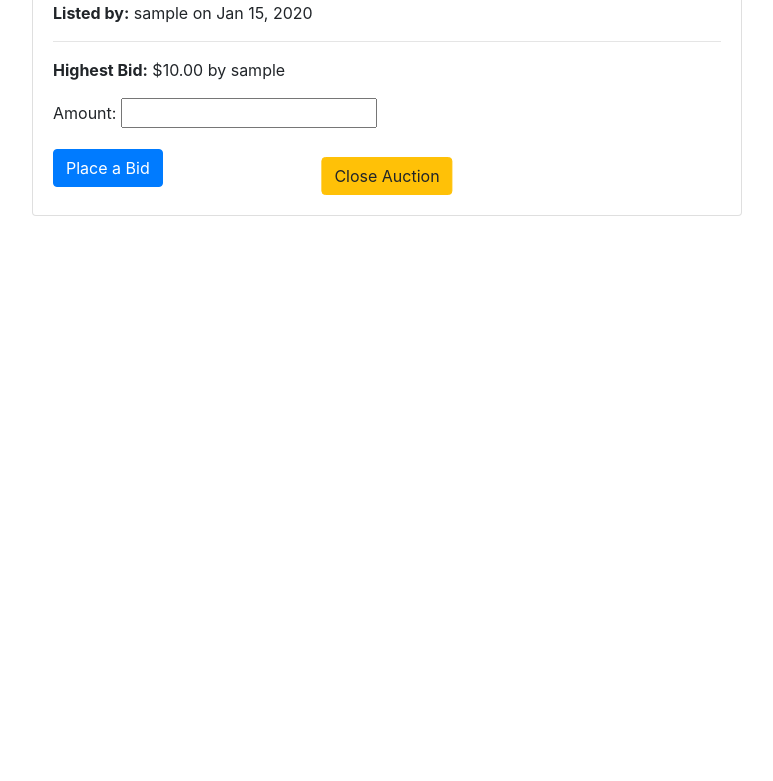
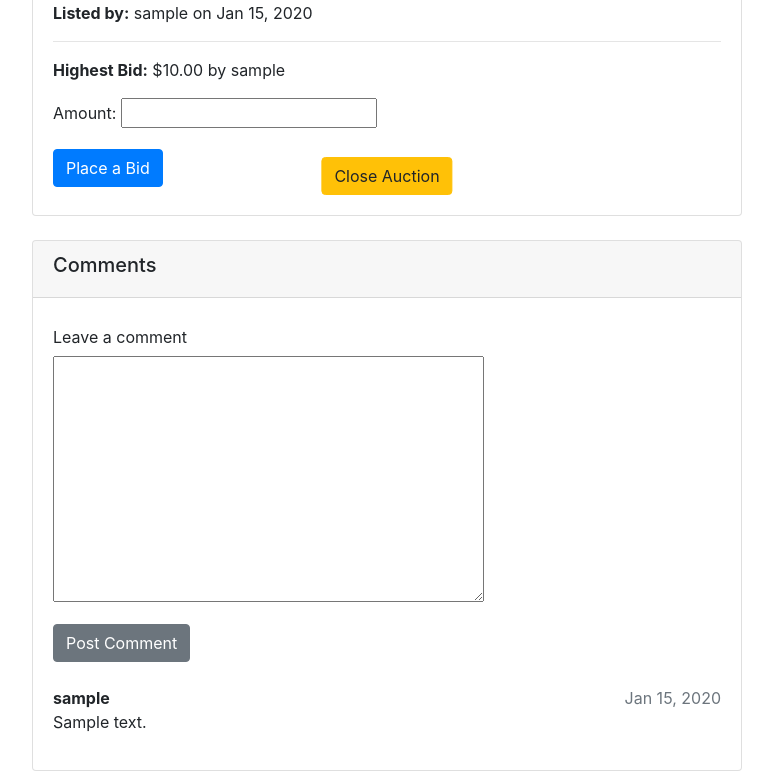
Before and after one commit to jocelynrem/cs50_commerce, a Django app: page /listings/1 in a window 1280 px wide. Shown: the part 635-1416 px from the top of the page, without its empty margins (253-1026 px from the left). Before the commit the page ends 851 px from the top, so only its background shows below. Run offline with Django 3.2, Linux system fonts and the light colour scheme; a user stored in the database is signed in; tables that the repository leaves empty hold one stand-in row (values such as "Sample post"); grey boxes marked "Sample" are stand-in pictures; some libraries are stand-ins or nearby versions.

Commit message:
comments work

```diff
--- a/auctions/static/auctions/styles.css
+++ b/auctions/static/auctions/styles.css
@@ -26,3 +26,12 @@ body {
   left: 50%;
   transform: translateX(-50%); /* Center the button */
 }
+
+.card-body .form-group {
+  width: 100%; /* Set width to 100% */
+}
+
+.comment-field {
+  width: 100%;
+  margin-bottom: 10px;
+}
--- a/listings/forms.py
+++ b/listings/forms.py
@@ -1,5 +1,5 @@
 from django import forms
-from auctions.models import Bid, Listing
+from auctions.models import Bid, Listing, Comment
 
 
 class BidForm(forms.ModelForm):
@@ -30,3 +30,10 @@ class BidForm(forms.ModelForm):
             raise forms.ValidationError("Bid must be greater than all existing bids.")
 
         return amount
+
+
+class CommentForm(forms.ModelForm):
+    class Meta:
+        model = Comment
+        fields = ['comment']
+        labels = {'comment': 'Leave a comment'}
--- a/listings/templates/listings/listing_detail.html
+++ b/listings/templates/listings/listing_detail.html
@@ -1,11 +1,10 @@
 {% extends "auctions/layout.html" %}
-{% block title %}
-    {{ listing.title }} - Auctions Site
-{% endblock title %}
+{% block title %}{{ listing.title }} - Auctions Site{% endblock %}
 {% block body %}
     <div class="container mt-4">
         <div class="row justify-content-center">
             <div class="col-md-8">
+                <!-- Listing Details Card -->
                 <div class="card mb-4">
                     {% if listing.image %}
                         <img src="{{ listing.image }}"
@@ -60,7 +59,39 @@
                         {% endif %}
                     </div>
                 </div>
+                <!-- Comments Section -->
+                <div class="card">
+                    <div class="card-header">
+                        <h5>Comments</h5>
+                    </div>
+                    <div class="card-body">
+                        {% if user.is_authenticated %}
+                            <form method="post" class="mb-4">
+                                {% csrf_token %}
+                                <input type="hidden" name="form_type" value="comment_form">
+                                <div class="form-group">
+                                    <label for="commentInput" class="col-form-label">Leave a comment</label>
+                                    <div class="comment-field">{{ comment_form.comment }}</div>
+                                </div>
+                                <button type="submit" name="submit_comment" class="btn btn-secondary">Post Comment</button>
+                                {% if comment_form.errors %}<div class="alert alert-danger mt-2">{{ comment_form.errors }}</div>{% endif %}
+                            </form>
+                        {% endif %}
+                        <!-- Display comments -->
+                        {% for comment in comments %}
+                            <div class="mb-3">
+                                <div class="d-flex justify-content-between">
+                                    <strong>{{ comment.user.username }}</strong>
+                                    <span class="text-muted">{{ comment.date|date:"M d, Y" }}</span>
+                                </div>
+                                <p>{{ comment.comment }}</p>
+                            </div>
+                        {% empty %}
+                            <p class="text-muted">No comments yet.</p>
+                        {% endfor %}
+                    </div>
+                </div>
             </div>
         </div>
     </div>
-{% endblock body %}
+{% endblock %}
--- a/listings/views.py
+++ b/listings/views.py
@@ -1,7 +1,7 @@
 from django.shortcuts import render, get_object_or_404, redirect
 from django.contrib.auth.decorators import login_required
 from django.contrib import messages
-from .forms import BidForm
+from .forms import BidForm, CommentForm
 
 
 from auctions.models import Listing, User, Comment, Bid
@@ -34,26 +34,37 @@ def close_auction(request, listing_id):
 def listing_detail(request, listing_id):
     listing = get_object_or_404(Listing, pk=listing_id)
     highest_bid = listing.bid_set.order_by("-amount").first()
+    comments = listing.comments.all()
+    bid_form = BidForm(listing_id=listing_id)
+    comment_form = CommentForm()
 
     if request.method == "POST" and request.user.is_authenticated:
-        form = BidForm(request.POST, listing_id=listing_id)
-        if form.is_valid():
-            bid = form.save(commit=False)
-            bid.user = request.user
-            bid.listing = listing
-            bid.save()
-            messages.success(request, "Your bid was successfully placed.")
-            return redirect("listings:listing_detail", listing_id=listing_id)
-        else:
-            messages.error(request, form.errors)
-    else:
-        form = BidForm(listing_id=listing_id)
+        if "submit_bid" in request.POST:
+            bid_form = BidForm(request.POST, listing_id=listing_id)
+            if bid_form.is_valid():
+                bid = bid_form.save(commit=False)
+                bid.user = request.user
+                bid.listing = listing
+                bid.save()
+                messages.success(request, "Your bid was successfully placed.")
+                return redirect("listings:listing_detail", listing_id=listing_id)
+        elif "submit_comment" in request.POST:
+            comment_form = CommentForm(request.POST)
+            if comment_form.is_valid():
+                comment = comment_form.save(commit=False)
+                comment.user = request.user
+                comment.listing = listing
+                comment.save()
+                messages.success(request, "Your comment was posted.")
+                return redirect("listings:listing_detail", listing_id=listing_id)
 
-    # Include highest_bid in the context
+    # Prepare the context
     context = {
         "listing": listing,
-        "form": form,
+        "form": bid_form,  # Pass the bid form as 'form'
         "highest_bid": highest_bid,
+        "comments": comments,
+        "comment_form": comment_form,  # Include the initialized or processed comment form
     }
     return render(request, "listings/listing_detail.html", context)
 
```
